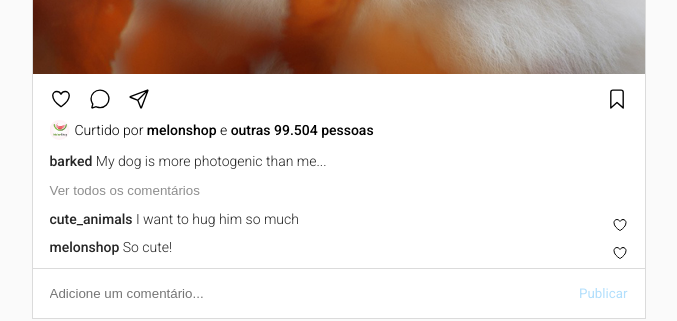
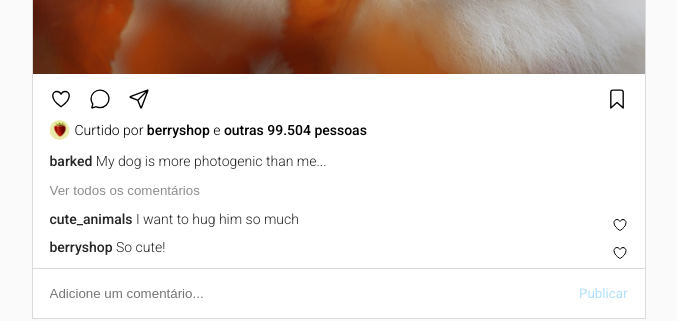
Before and after one commit to halia-gt/driven-projeto7, a JavaScript app: page / in a window 1280 px wide. Shown: the part 1780-2101 px from the top of the page, without its empty margins (141-818 px from the left). Built offline with nearby package versions, Linux system fonts and the light colour scheme.

Commit message:
Ajustes css

```diff
--- a/src/components/Main/Content/Posts/Posts.js
+++ b/src/components/Main/Content/Posts/Posts.js
@@ -19,15 +19,15 @@ export default function Posts() {
             profile: 'images/barked-logo.jpg',
             name: 'barked',
             img: 'images/dog-wallpaper.jpg',
-            likedby: 'melonshop',
-            likedimg: 'images/melonshop-logo.jpg',
+            likedby: 'berryshop',
+            likedimg: 'images/strawberry.jpg',
             likes: '99.504',
             text: 'My dog is more photogenic than me...',
             comments: [{
                 by: 'cute_animals',
                 text: 'I want to hug him so much'
             }, {
-                by: 'melonshop',
+                by: 'berryshop',
                 text: 'So cute!'
             }
             ]
```
Also changed, not shown: public/images/strawberry.jpg (added).
